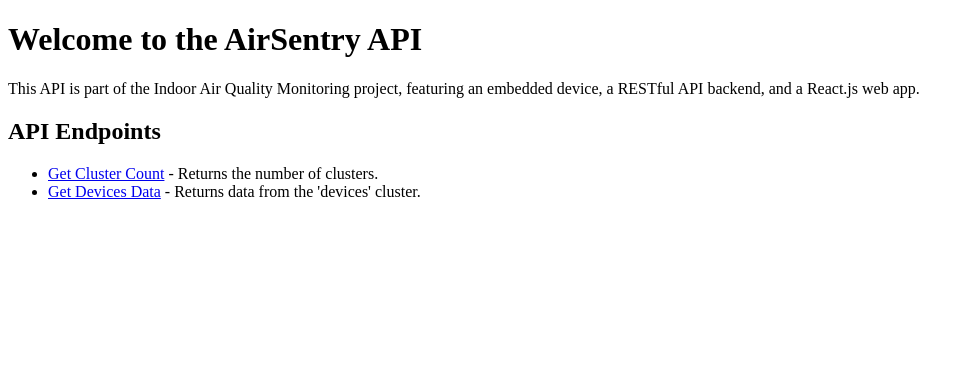
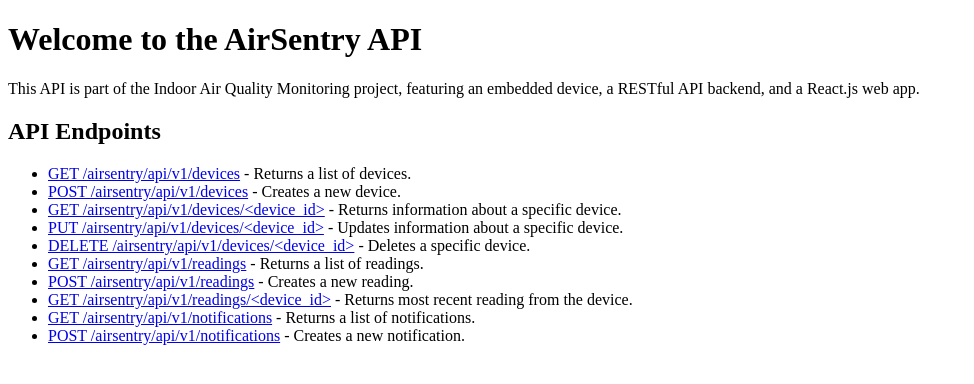
Before and after one commit to stevejoels54/AirSentry-alx, a Flask app: page / in a window 1280 px wide. Shown: the top 384 px of the page, without its empty margins (0-974 px from the left). Run offline with Flask 3, Linux system fonts and the light colour scheme.

Commit message:
Added all API url endpoints to API description

```diff
--- a/templates/api_info.html
+++ b/templates/api_info.html
@@ -14,13 +14,70 @@
 
     <h2>API Endpoints</h2>
     <ul>
+      <!-- Device Endpoints -->
       <li>
-        <a href="{{ url_for('manage_devices') }}">Get Cluster Count</a> -
-        Returns the number of clusters.
+        <a href="{{ url_for('manage_devices') }}"
+          >GET /airsentry/api/v1/devices</a
+        >
+        - Returns a list of devices.
       </li>
       <li>
-        <a href="{{ url_for('manage_devices') }}">Get Devices Data</a> - Returns
-        data from the 'devices' cluster.
+        <a href="{{ url_for('manage_devices') }}"
+          >POST /airsentry/api/v1/devices</a
+        >
+        - Creates a new device.
+      </li>
+      <li>
+        <a href="{{ url_for('manage_device', device_id='<device_id>') }}"
+          >GET /airsentry/api/v1/devices/&lt;device_id&gt;</a
+        >
+        - Returns information about a specific device.
+      </li>
+      <li>
+        <a href="{{ url_for('manage_device', device_id='<device_id>') }}"
+          >PUT /airsentry/api/v1/devices/&lt;device_id&gt;</a
+        >
+        - Updates information about a specific device.
+      </li>
+      <li>
+        <a href="{{ url_for('manage_device', device_id='<device_id>') }}"
+          >DELETE /airsentry/api/v1/devices/&lt;device_id&gt;</a
+        >
+        - Deletes a specific device.
+      </li>
+
+      <!-- Reading Endpoints -->
+      <li>
+        <a href="{{ url_for('manage_readings') }}"
+          >GET /airsentry/api/v1/readings</a
+        >
+        - Returns a list of readings.
+      </li>
+      <li>
+        <a href="{{ url_for('manage_readings') }}"
+          >POST /airsentry/api/v1/readings</a
+        >
+        - Creates a new reading.
+      </li>
+      <li>
+        <a href="{{ url_for('get_latest_reading', device_id='<device_id>') }}"
+          >GET /airsentry/api/v1/readings/&lt;device_id&gt;</a
+        >
+        - Returns most recent reading from the device.
+      </li>
+
+      <!-- Notification Endpoints -->
+      <li>
+        <a href="{{ url_for('manage_notifications') }}"
+          >GET /airsentry/api/v1/notifications</a
+        >
+        - Returns a list of notifications.
+      </li>
+      <li>
+        <a href="{{ url_for('manage_notifications') }}"
+          >POST /airsentry/api/v1/notifications</a
+        >
+        - Creates a new notification.
       </li>
     </ul>
   </body>
```
